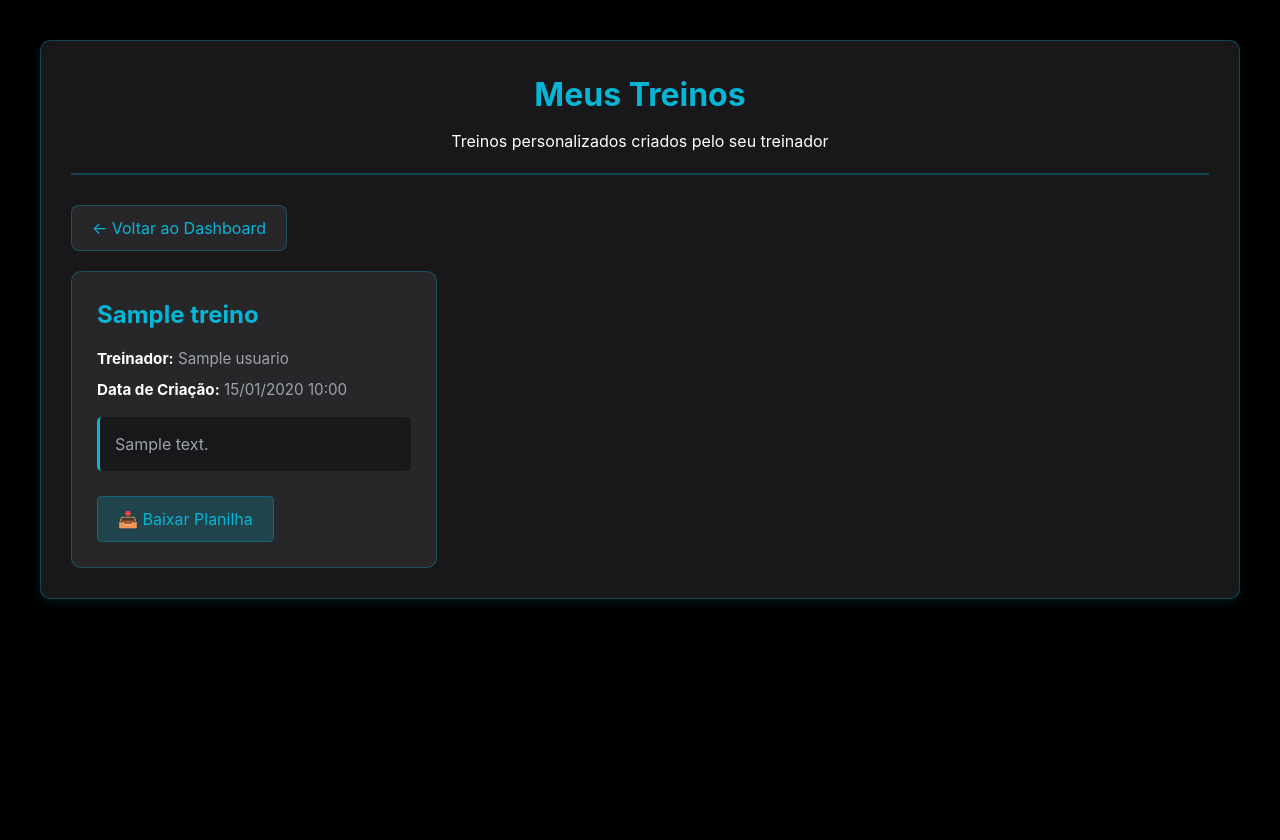
After one commit to AbnerYujiTanaka/Projeto_Academia, a PHP site: page /ver_treinos.php in a window 1280 px wide. The commit adds this page. Run offline with PHP 8.4, Linux system fonts and the light colour scheme; the visitor is signed in with stand-in values (Sample User, id 1); tables that the repository leaves empty hold one stand-in row (values such as "Sample post").

Commit message:
FEATURE: Adicionado funcao de treinador criar e enviar Rotina de treino para alunos

```diff
--- a/public/dashboard_treinador.php
+++ b/public/dashboard_treinador.php
@@ -252,7 +252,7 @@ try {
                 </div>
                 <h3>Criar Treinos</h3>
                 <p>Crie e personalize treinos para seus alunos com exercícios e séries específicas.</p>
-                <a href="#" class="card-action">Acessar →</a>
+                <a href="criar_treino.php" class="card-action">Acessar →</a>
             </div>
 
             <div class="dashboard-card">
--- /dev/null
+++ b/public/ver_treinos.php
@@ -0,0 +1,215 @@
+<?php
+session_start();
+
+// Verificação se o usuário está logado
+if (!isset($_SESSION['usuario_id'])) {
+    header("Location: login.php?erro=2");
+    exit();
+}
+
+// Verificar se é realmente um aluno
+if (isset($_SESSION['tipo_usuario']) && $_SESSION['tipo_usuario'] !== 'aluno') {
+    header("Location: dashboard.php");
+    exit();
+}
+
+require_once '../config/conexao.php';
+
+$aluno_id = $_SESSION['usuario_id'];
+$nome_usuario = !empty($_SESSION['usuario_nome']) ? htmlspecialchars($_SESSION['usuario_nome']) : 'Aluno';
+
+// Buscar treinos do aluno
+try {
+    $stmt = $pdo->prepare("
+        SELECT t.*, u.nome as treinador_nome
+        FROM treinos t
+        INNER JOIN usuarios u ON t.treinador_id = u.id
+        WHERE t.aluno_id = ?
+        ORDER BY t.data_criacao DESC
+    ");
+    $stmt->execute([$aluno_id]);
+    $treinos = $stmt->fetchAll(PDO::FETCH_ASSOC);
+} catch (PDOException $e) {
+    $treinos = [];
+}
+?>
+
+<!DOCTYPE html>
+<html lang="pt-BR">
+<head>
+    <meta charset="UTF-8">
+    <meta name="viewport" content="width=device-width, initial-scale=1.0">
+    <title>Meus Treinos - NEON GYM</title>
+    <link rel="stylesheet" href="../assets/css/styles.css">
+    <style>
+        body {
+            font-family: -apple-system, BlinkMacSystemFont, 'Segoe UI', Roboto, 'Helvetica Neue', Arial, sans-serif;
+            background-color: #000000;
+            color: #ffffff;
+            min-height: 100vh;
+            line-height: 1.5;
+        }
+        .container {
+            max-width: 1200px;
+            margin: 40px auto;
+            padding: 30px;
+            background-color: #18181b;
+            border-radius: 10px;
+            box-shadow: 0 4px 12px rgba(6, 182, 212, 0.1);
+            border: 1px solid rgba(6, 182, 212, 0.3);
+        }
+        .header {
+            text-align: center;
+            margin-bottom: 30px;
+            padding-bottom: 20px;
+            border-bottom: 2px solid rgba(6, 182, 212, 0.3);
+        }
+        .header h1 {
+            color: #06b6d4;
+            font-size: 2rem;
+            margin-bottom: 10px;
+        }
+        .btn-back {
+            display: inline-block;
+            margin-bottom: 20px;
+            padding: 10px 20px;
+            background-color: #27272a;
+            color: #06b6d4;
+            text-decoration: none;
+            border-radius: 8px;
+            border: 1px solid rgba(6, 182, 212, 0.3);
+            transition: all 0.3s ease;
+        }
+        .btn-back:hover {
+            background-color: rgba(6, 182, 212, 0.1);
+            border-color: #06b6d4;
+        }
+        .treinos-grid {
+            display: grid;
+            grid-template-columns: repeat(auto-fill, minmax(350px, 1fr));
+            gap: 20px;
+        }
+        .treino-card {
+            background-color: #27272a;
+            border: 1px solid rgba(6, 182, 212, 0.3);
+            border-radius: 10px;
+            padding: 25px;
+            transition: all 0.3s ease;
+        }
+        .treino-card:hover {
+            transform: translateY(-5px);
+            box-shadow: 0 8px 20px rgba(6, 182, 212, 0.3);
+            border-color: #06b6d4;
+        }
+        .treino-card h3 {
+            color: #06b6d4;
+            margin-bottom: 15px;
+            font-size: 1.5rem;
+        }
+        .treino-info {
+            margin-bottom: 15px;
+        }
+        .treino-info p {
+            color: #9ca3af;
+            margin: 8px 0;
+            font-size: 0.95rem;
+        }
+        .treino-info strong {
+            color: #fff;
+        }
+        .treino-descricao {
+            color: #9ca3af;
+            margin: 15px 0;
+            padding: 15px;
+            background-color: #18181b;
+            border-radius: 5px;
+            border-left: 3px solid #06b6d4;
+        }
+        .btn-download {
+            display: inline-block;
+            padding: 10px 20px;
+            background-color: rgba(6, 182, 212, 0.2);
+            color: #06b6d4;
+            text-decoration: none;
+            border-radius: 5px;
+            border: 1px solid rgba(6, 182, 212, 0.3);
+            transition: all 0.3s ease;
+            margin-top: 10px;
+        }
+        .btn-download:hover {
+            background-color: #06b6d4;
+            color: #000;
+        }
+        .sem-treinos {
+            text-align: center;
+            padding: 60px 20px;
+            color: #9ca3af;
+        }
+        .sem-treinos svg {
+            width: 80px;
+            height: 80px;
+            margin-bottom: 20px;
+            opacity: 0.5;
+        }
+        .sem-treinos h3 {
+            color: #06b6d4;
+            margin-bottom: 10px;
+        }
+    </style>
+</head>
+<body>
+
+    <div class="container">
+        <div class="header">
+            <h1>Meus Treinos</h1>
+            <p>Treinos personalizados criados pelo seu treinador</p>
+        </div>
+
+        <a href="dashboard_aluno.php" class="btn-back">← Voltar ao Dashboard</a>
+
+        <?php if (empty($treinos)): ?>
+            <div class="sem-treinos">
+                <svg xmlns="http://www.w3.org/2000/svg" width="24" height="24" viewBox="0 0 24 24" fill="none" stroke="currentColor" stroke-width="2" stroke-linecap="round" stroke-linejoin="round">
+                    <path d="M14.5 2H6a2 2 0 0 0-2 2v16a2 2 0 0 0 2 2h12a2 2 0 0 0 2-2V7.5L14.5 2z"></path>
+                    <polyline points="14 2 14 8 20 8"></polyline>
+                    <line x1="16" y1="13" x2="8" y2="13"></line>
+                    <line x1="16" y1="17" x2="8" y2="17"></line>
+                </svg>
+                <h3>Nenhum treino encontrado</h3>
+                <p>Você ainda não recebeu nenhum treino do seu treinador.</p>
+            </div>
+        <?php else: ?>
+            <div class="treinos-grid">
+                <?php foreach ($treinos as $treino): ?>
+                    <div class="treino-card">
+                        <h3><?php echo htmlspecialchars($treino['nome_treino']); ?></h3>
+
+                        <div class="treino-info">
+                            <p><strong>Treinador:</strong> <?php echo htmlspecialchars($treino['treinador_nome']); ?></p>
+                            <p><strong>Data de Criação:</strong> <?php echo date('d/m/Y H:i', strtotime($treino['data_criacao'])); ?></p>
+                            <?php if ($treino['data_atualizacao'] != $treino['data_criacao']): ?>
+                                <p><strong>Última Atualização:</strong> <?php echo date('d/m/Y H:i', strtotime($treino['data_atualizacao'])); ?></p>
+                            <?php endif; ?>
+                        </div>
+
+                        <?php if (!empty($treino['descricao'])): ?>
+                            <div class="treino-descricao">
+                                <p><?php echo nl2br(htmlspecialchars($treino['descricao'])); ?></p>
+                            </div>
+                        <?php endif; ?>
+
+                        <?php if (!empty($treino['arquivo_planilha'])): ?>
+                            <a href="download_treino.php?id=<?php echo $treino['id']; ?>" class="btn-download">
+                                📥 Baixar Planilha
+                            </a>
+                        <?php else: ?>
+                            <p style="color: #9ca3af; font-size: 0.9rem; margin-top: 10px;">Nenhuma planilha anexada</p>
+                        <?php endif; ?>
+                    </div>
+                <?php endforeach; ?>
+            </div>
+        <?php endif; ?>
+    </div>
+
+</body>
+</html>
```
Also changed, not shown: database/create_tabela_treinos.sql (added, +18 -0 lines), public/criar_treino.php (added, +279 -0 lines), public/dashboard_aluno.php (+16 -0 lines), public/download_treino.php (added, +87 -0 lines), README_TREINOS.md (added), uploads/.htaccess (added), uploads/treinos/.htaccess (added).
